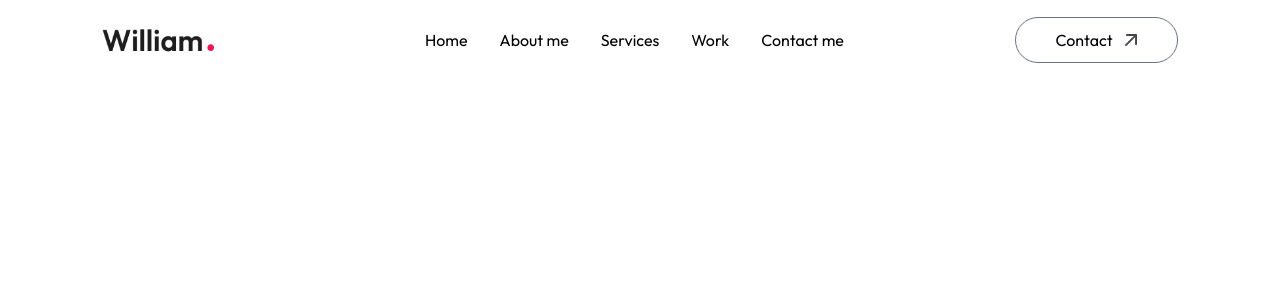
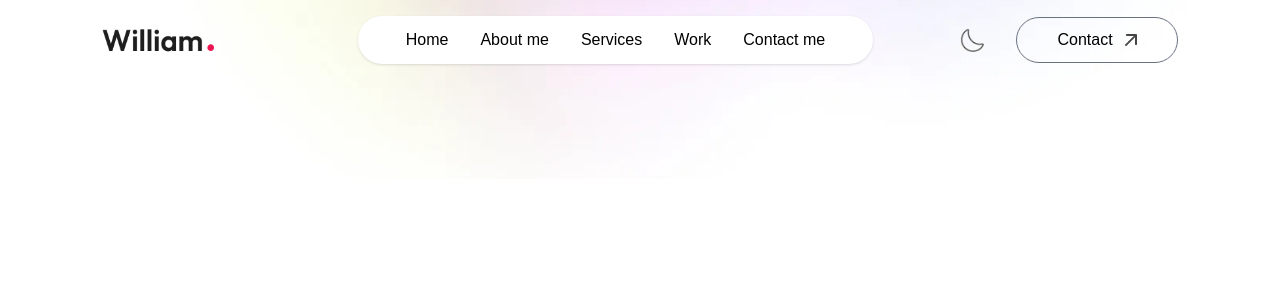
Before and after one commit to DoTienLuong/DTL_Portfolio, a Next.js app: page / in a window 1280 px wide. Shown: the top 300 px of the page. Built offline with nearby package versions, Linux system fonts and the light colour scheme; a web font is replaced by a local one.

Commit message:
Complete: Hoan thanh navbar + reponsive

```diff
--- a/app/components/NavBar.jsx
+++ b/app/components/NavBar.jsx
@@ -1,46 +1,104 @@
-import { assets } from "@/assets/assets";
-import Image from "next/image";
-import React from "react";
+'use client'
+import { assets } from '@/assets/assets';
+import Image from 'next/image';
+import React, { useRef } from 'react';
 
 const NavBar = () => {
+    const sideMenuRef = useRef();
+    const openMenu = () => {
+        sideMenuRef.current.style.transform = 'translateX(-16rem)'
+    }
+    const closeMenu = () =>{
+         sideMenuRef.current.style.transform = 'translateX(16rem)'
+    }
+
   return (
     <>
-            <nav className="w-full fixed px-5 lg:px-8 xl:px-[8%] py-4 flex items-center justify-between z-50">
-                <a href="#top">
+      <div className='fixed top-0 right-0 w-11/12 -z-10 translate-y-[-80%]'>
+        <Image src={assets.header_bg_color} alt='.' className='w-full' />
+      </div>
+      <nav className='w-full fixed px-5 lg:px-8 xl:px-[8%] py-4 flex items-center justify-between z-50'>
+        <a href='#top'>
           <Image
             src={assets.logo}
-                        className="w-28 cursor-pointer mr-14"
-                        alt="logo"
+            className='w-28 cursor-pointer mr-14'
+            alt='logo'
           />
         </a>
-                <ul className="hidden md:flex items-center gap-6 lg:gap-8 rounded-full px-12 py-3">
+        <ul className='hidden md:flex items-center gap-6 lg:gap-8 rounded-full px-12 py-3 bg-white shadow-sm bg-opacity-50'>
           <li>
-                        <a className="font-Ovo" href="#top">Home</a>
+            <a className='font-Ovo' href='#top'>
+              Home
+            </a>
           </li>
           <li>
-                        <a href="#about">About me</a>
+            <a className='font-Ovo' href='#about'>
+              About me
+            </a>
           </li>
           <li>
-                        <a href="#services">Services</a>
+            <a className='font-Ovo' href='#services'>
+              Services
+            </a>
           </li>
           <li>
-                        <a href="#work">Work</a>
+            <a className='font-Ovo' href='#work'>
+              Work
+            </a>
           </li>
           <li>
-                        <a href="#contact">Contact me</a>
+            <a className='font-Ovo' href='#contact'>
+              Contact me
+            </a>
           </li>
         </ul>
-                <div>
-                    <a href="#contact" className="hidden lg:flex items-center gap-3 px-10 py-2.5 border border-gray-500 rounded-full ml-4">
-                        {" "}
-                        Contact{" "}
-                        <Image
-                            src={assets.arrow_icon}
-                            className="w-3"
-                            alt="logo_contact"
-                        />{" "}
+        <div className='flex items-center gap-4'>
+          <button>
+            <Image src={assets.moon_icon} alt='' className='w-6' />
+          </button>
+
+          <a
+            href='#contact'
+            className='hidden lg:flex items-center gap-3 px-10 py-2.5 border border-gray-500 rounded-full ml-4 font-Ovo'
+          >
+            Contact
+            <Image src={assets.arrow_icon} className='w-3' alt='logo_contact' />
           </a>
+          <button className='block md:hidden ml-3'onClick={openMenu}>
+            <Image src={assets.menu_black} alt='' className='w-6' />
+          </button>
         </div>
+        {/* Mobile menu */}
+        <ul ref={sideMenuRef} className='flex md:hidden flex-col gap-4 py-20 px-10 fixed -right-64 top-0 bottom-0 w-64 z-50 h-screen bg-rose-50 transition duration-500 '>
+          <div className='absolute right-6 top-6' onClick={closeMenu}>
+            <Image src={assets.close_black} alt='' className='w-5' />
+          </div>
+          <li>
+            <a className='font-Ovo' onClick={closeMenu} href='#top'>
+              Home
+            </a>
+          </li>
+          <li>
+            <a className='font-Ovo' onClick={closeMenu} href='#about'>
+              About me
+            </a>
+          </li>
+          <li>
+            <a className='font-Ovo' onClick={closeMenu} href='#services'>
+              Services
+            </a>
+          </li>
+          <li>
+            <a className='font-Ovo' onClick={closeMenu} href='#work'>
+              Work
+            </a>
+          </li>
+          <li>
+            <a className='font-Ovo' onClick={closeMenu} href='#contact'>
+              Contact me
+            </a>
+          </li>
+        </ul>
       </nav>
     </>
   );
--- a/app/globals.css
+++ b/app/globals.css
@@ -1,8 +1,4 @@
 @import "tailwindcss";
-
-*{
-  font-family: Outfit;
-}
 @theme {
   /* --- Cấu hình màu sắc --- */
   /* Thay vì "colors: { lightHover: ... }" */
--- a/tailwind.config.mjs
+++ /dev/null
@@ -1,25 +0,0 @@
-// Cấu hình Tailwind v4 (Mới - Dùng cái này)
-/** @type {import('tailwindcss').Config} */
-export default {
-  // Đừng quên thêm thuộc tính 'content' nhé!
-  content: [
-    "./pages/**/*.{js,ts,jsx,tsx,mdx}",
-    "./components/**/*.{js,ts,jsx,tsx,mdx}",
-    "./app/**/*.{js,ts,jsx,tsx,mdx}",
-  ],
-  theme: {
-    // Không còn "extend", viết trực tiếp vào đây
-    colors: {
-        lightHover: '#fcf4ff',
-        darkHover: '#2a004a',
-        darkTheme: '#11001F',
-    },
-    fontFamily:{
-        // Đây là font mặc định, sử dụng biến từ Outfit
-        sans: ['var(--font-outfit)', 'sans-serif'],
-        // Đây là font Ovo, sử dụng biến từ Ovo
-        Ovo: ['var(--font-ovo)', 'serif'],
-    }
-  },
-  plugins: [],
-}
```
Lines whose indentation alone changed are shown as unchanged.
